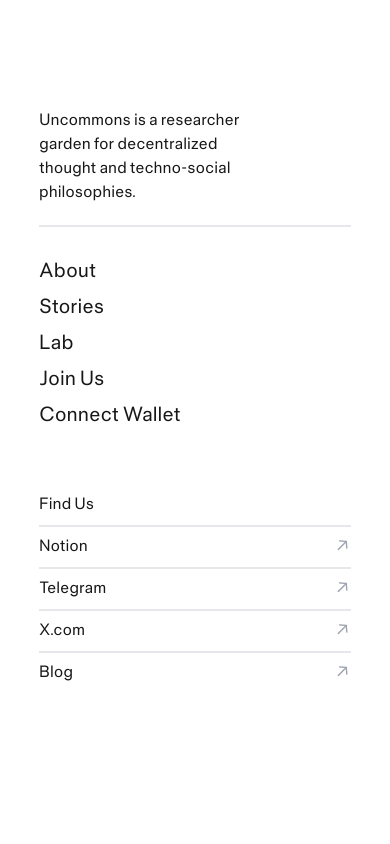
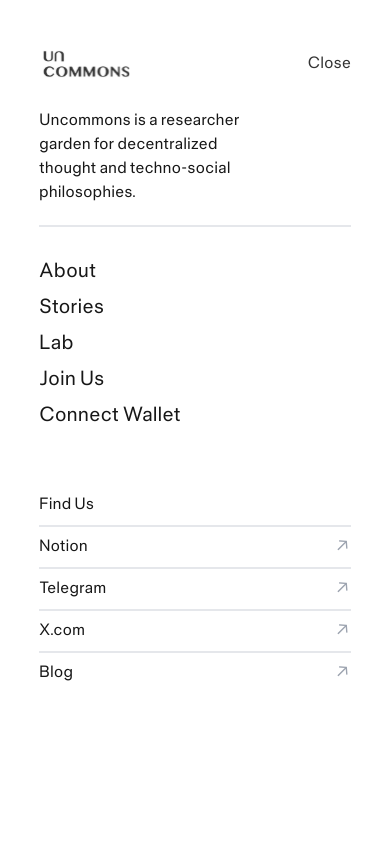
Before and after one commit to kayyueth/unco_website, a Next.js app in the folder unco_web/: page / in a window 390 px wide. Both pictures are taken after a click on the button "Menu". Shown: the top 844 px of the page. Built offline with nearby package versions, Linux system fonts and the light colour scheme.

Commit message:
adjusted menu

```diff
--- a/unco_web/components/layout/menu.tsx
+++ b/unco_web/components/layout/menu.tsx
@@ -3,7 +3,7 @@
 
 export default function Menu() {
     return (
-        <div className="px-[10%] md:hidden">
+        <div className="px-[10%]">
             <div className="border-b-2 ">
                 <p className="w-3/4 mt-[35%] pb-5">Uncommons is a researcher garden for decentralized thought and techno-social philosophies.</p>
             </div>
--- a/unco_web/components/layout/navbar.jsx
+++ b/unco_web/components/layout/navbar.jsx
@@ -15,7 +15,7 @@
     <nav className="absolute top-0 left-0 w-full z-20 bg-transparent">
       <div className="flex items-center justify-between mx-auto px-[10%] py-10">
         {/* Logo */}
-        <a href="/" className="flex items-center space-x-2">
+        <a href="/" className="flex items-center space-x-2 z-40">
           <img src="/logo.svg" className="h-12" alt="Logo" />
         </a>
 
@@ -68,7 +68,7 @@
         {/* Mobile Menu Button */}
         <button
           onClick={toggleMenu}
-          className="md:hidden text-darkGray text-base font-medium focus:outline-none"
+          className="md:hidden text-darkGray text-base font-medium z-40 focus:outline-none"
         >
           {isMenuOpen ? "Close" : "Menu"}
         </button>
```
